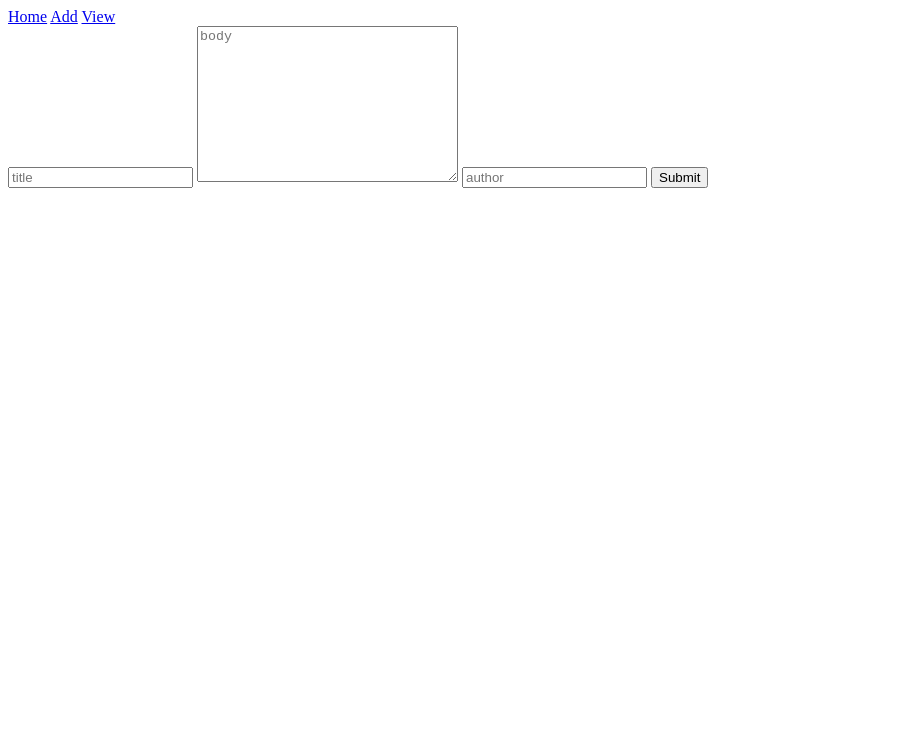
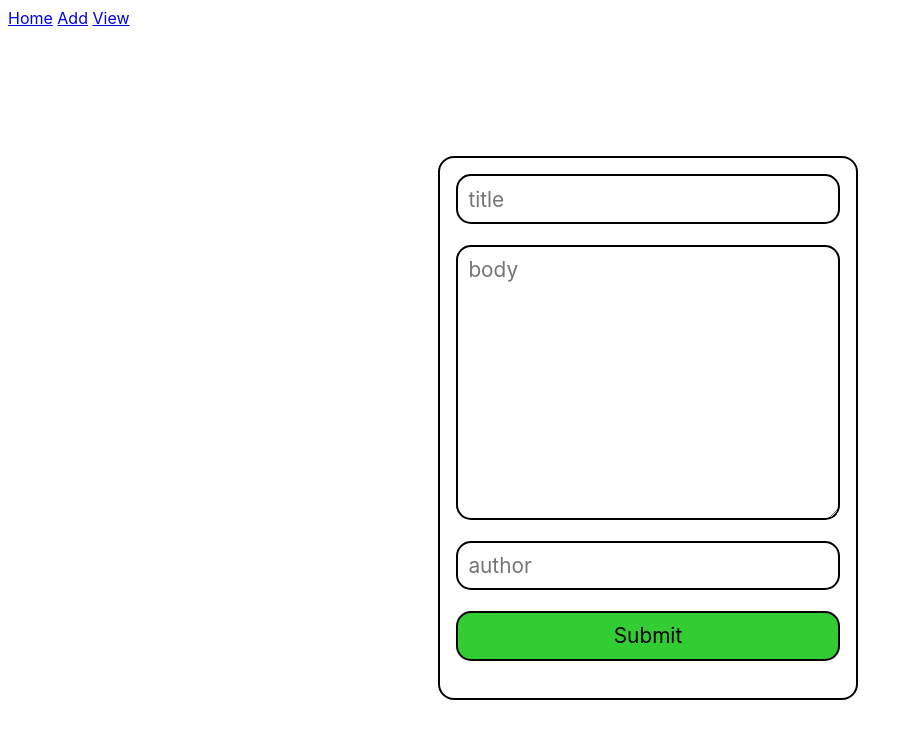
Before and after one commit to vibovenkat123/Forum, a SvelteKit app: page /New in a window 1280 px wide. Shown: the top 738 px of the page, without its empty margins (0-913 px from the left). Built offline with nearby package versions, Linux system fonts and the light colour scheme.

Commit message:
add very basic styling

```diff
--- a/src/routes/+layout.svelte
+++ b/src/routes/+layout.svelte
@@ -7,5 +7,11 @@
     </div>
   </header>
 </div>
+<slot />
 
-<slot />
+<style global>
+  * {
+    font-family: -apple-system, BlinkMacSystemFont, "Segoe UI", Roboto, Oxygen,
+      Ubuntu, Cantarell, "Open Sans", "Helvetica Neue", sans-serif;
+  }
+</style>
--- a/src/routes/New/+page.svelte
+++ b/src/routes/New/+page.svelte
@@ -1,6 +1,36 @@
-<form method="POST">
-  <input type="text" id="title" name="title" placeholder="title" />
-  <textarea name="body" id="body" cols="30" rows="10" placeholder="body" />
-  <input type="text" id="author" name="author" placeholder="author" />
-  <input type="submit" />
-</form>
+<div class="container">
+  <form method="POST" class="form">
+    <input type="text" id="title" name="title" placeholder="title" />
+    <textarea name="body" id="body" cols="30" rows="10" placeholder="body" />
+    <input type="text" id="author" name="author" placeholder="author" />
+    <input type="submit" class="submit" />
+  </form>
+</div>
+
+<style>
+  .form {
+    display: flex;
+    flex-direction: column;
+    width: 30%;
+    border: 2px solid black;
+    border-radius: 1em;
+    padding: 1em;
+  }
+  .form > * {
+    margin-bottom: 1em;
+    padding: 0.5em;
+    border-radius: 15px;
+    border: 2px solid black;
+    font-size: 1.3em;
+  }
+  .form .submit {
+    background-color: limegreen;
+  }
+  .container {
+    width: 100vw;
+    height: 100vh;
+    display: flex;
+    justify-content: center;
+    align-items: center;
+  }
+</style>
--- a/vite.config.ts
+++ b/vite.config.ts
@@ -1,6 +1,5 @@
 import { sveltekit } from '@sveltejs/kit/vite';
 import type { UserConfig } from 'vite';
-
 const config: UserConfig = {
 	plugins: [sveltekit()]
 };
```
Also changed, not shown: 1 other file (tests, documents, lock files or other folders).
